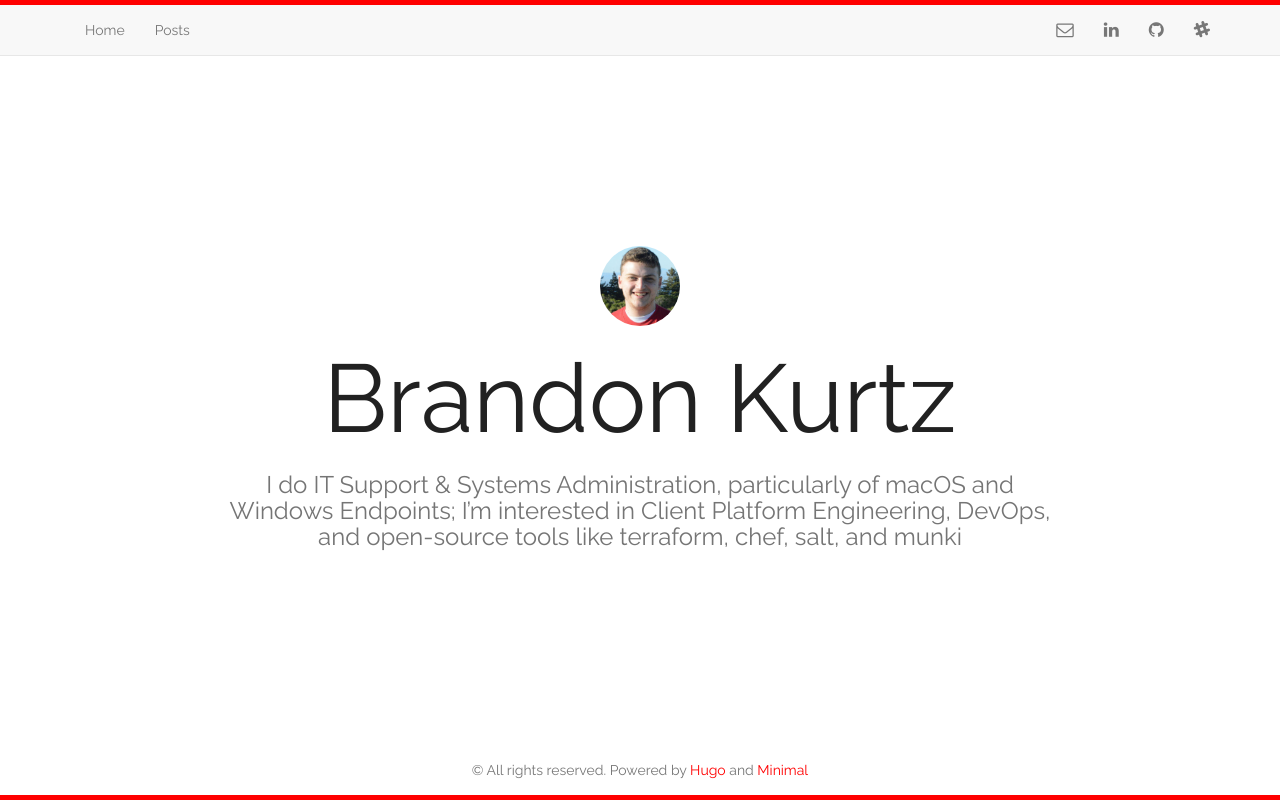
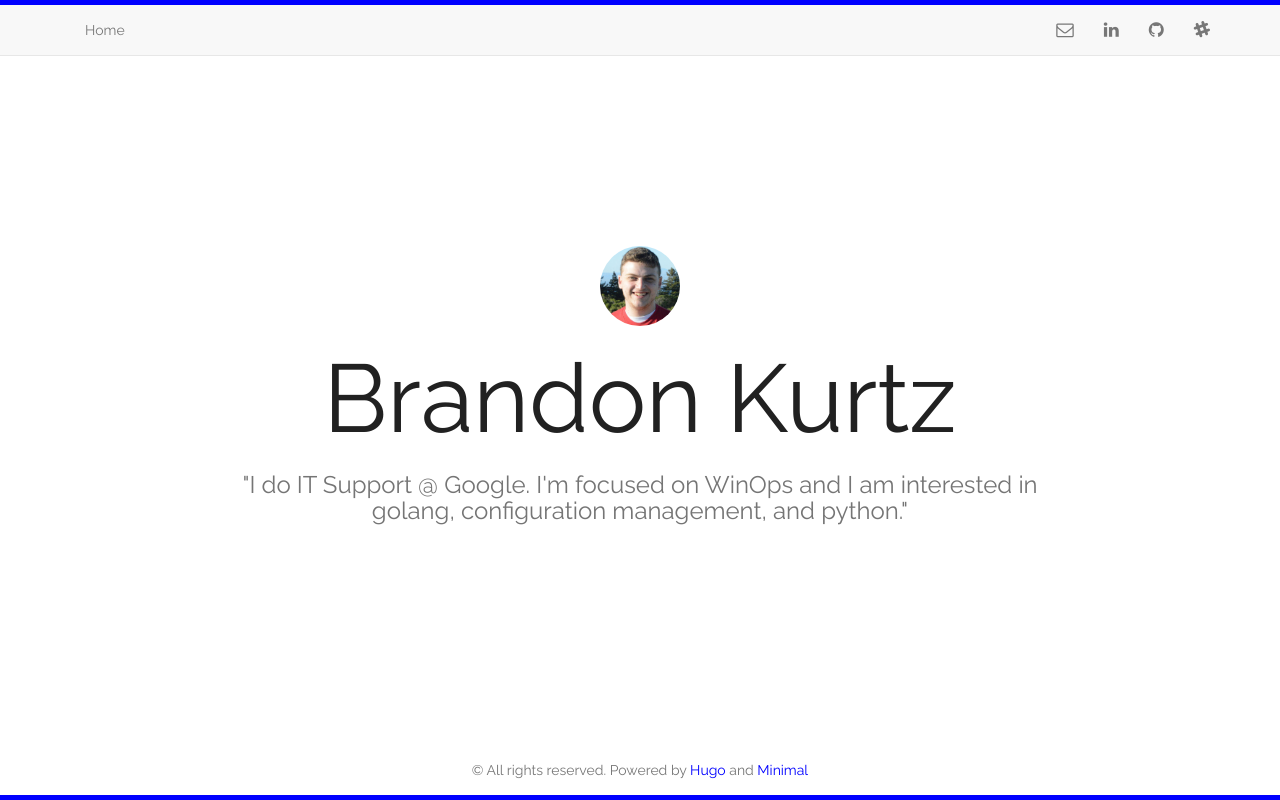
Before and after one commit to discentem/discentem.github.io, a plain HTML site: page index.html in a window 1280 px wide. Drawn offline with nearby package versions, Linux system fonts and the light colour scheme; some packages are replaced by stand-ins of ours; a small style sheet from the web is missing.

Commit message:
updating homepage

```diff
--- a/index.html
+++ b/index.html
@@ -14,7 +14,7 @@
     }
 
     :root {
-        --accent: red;
+        --accent: blue;
         --border-width:  5px ;
     }
 
@@ -100,8 +100,6 @@
 
                                 <li><a href="/">Home</a></li>
 
-                                <li><a href="/post/">Posts</a></li>
-
                         </ul>
 
 
@@ -134,7 +132,7 @@
 
         <h1>Brandon Kurtz</h1>
 
-        <h2>I do IT Support &amp; Systems Administration, particularly of macOS and Windows Endpoints; I&rsquo;m interested in Client Platform Engineering, DevOps, and open-source tools like terraform, chef, salt, and munki</h2>
+        <h2>"I do IT Support @ Google. I'm focused on WinOps and I am interested in golang, configuration management, and python."</h2>
 
     </div>
 
```
